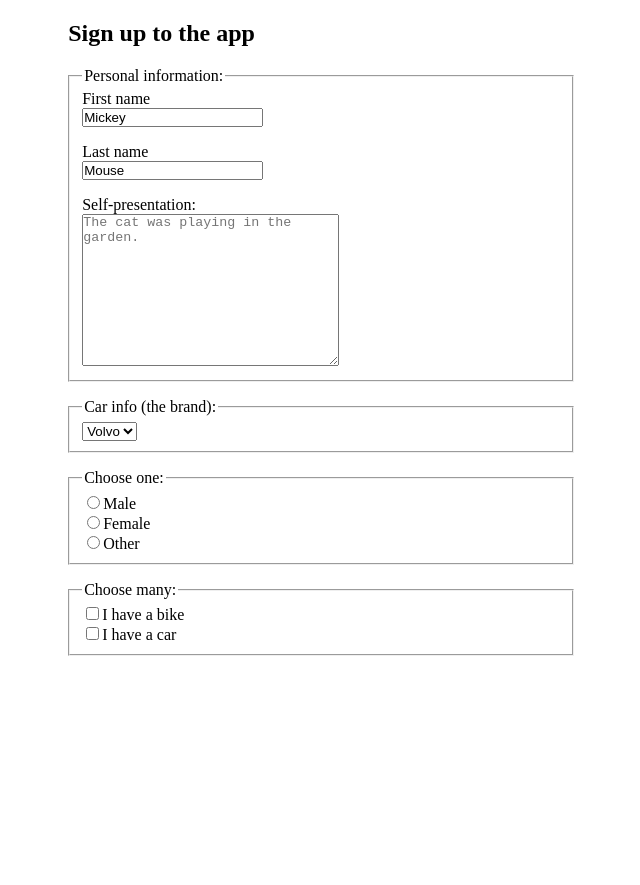
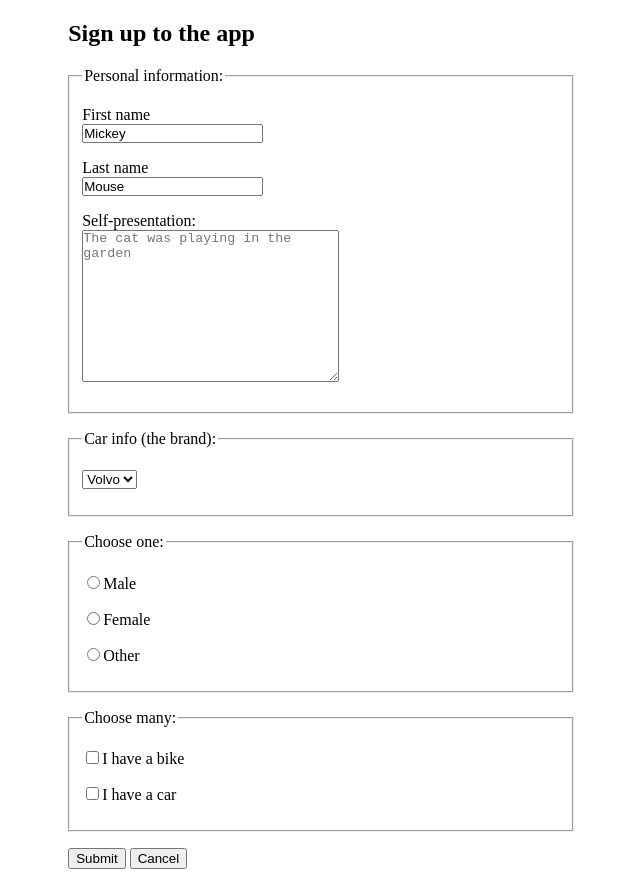
Before and after one commit to EugeneBaichuk/html-course-homework-Baichuk, a plain HTML site: page lesson-8-css/task1.html in a window 1280 px wide. Shown: the whole page, without its empty margins (319-959 px from the left). Before the commit the page ends 800 px from the top, so only its background shows below. Drawn offline with Linux system fonts and the light colour scheme.

Commit message:
lesson 8 corrections made

```diff
--- a/lesson-8-css/task1.html
+++ b/lesson-8-css/task1.html
@@ -6,7 +6,6 @@
   <meta name="viewport" content="width=device-width, initial-scale=1.0">
   <title>Document</title>
   <style>
-
     .box {
       padding: 0 30%;
     }
@@ -14,74 +13,75 @@
     .personal-info div {
       padding: 0 0 1rem;
     }
+
     .personal-info :last-child {
       padding: 0;
     }
+
     fieldset {
       margin: 0 0 1rem;
     }
 
     textarea {
-
       max-width: 30rem;
     }
-
   </style>
 </head>
 <body>
   <div class="box">
     <h2>Sign up to the app</h2>
+
     <form>
       <fieldset class="personal-info">
         <legend>Personal information:</legend>
-    <div>
+        <p>
           <label>First name<br><input type="text" name="First name" value="Mickey"></label>
-    </div>
-    <div>
+        </p>
+        <p>
           <label>Last name<br><input type="text" name="Last name" value="Mouse" ></label>
-    </div>
-    <div>
+        </p>
+        <p>
           <label>Self-presentation:<br>
-        <textarea name="Self-presentation" cols="30" rows="10" placeholder="The cat was playing in the garden."></textarea>
-    </div>
+            <textarea name="Self-presentation" cols="30" rows="10" placeholder="The cat was playing in the garden"></textarea>
+        </p>
       </fieldset>
-
       <fieldset>
         <legend>Car info (the brand):</legend>
-    <div>
+        <p>
           <select name="CarInfo" >
           <option value="Volvo">Volvo</option>
           <option value="Saab">Saab</option>
           <option value="Fiat">Fiat</option>
           <option value="Audi">Audi</option>
           </select>
-    </div>
+        </p>
       </fieldset>
-
       <fieldset>
         <legend>Choose one:</legend>
-    <div>
+        <p>
           <label><input type="radio" name="Gender" value="Male">Male</label>
-    </div>
-    <div>
+        </p>
+        <p>
           <label><input type="radio" name="Gender" value="Female">Female</label>
-    </div>
-    <div>
+        </p>
+        <p>
           <label><input type="radio" name="Gender" value="Other">Other</label>
-    </div>
+        </p>
       </fieldset>
-
       <fieldset>
         <legend>Choose many:</legend>
-    <div>
+        <p>
           <label><input type="checkbox" name="Transport" value="Bike">I have a bike</label>
+        </p>
+        <p>
+          <input type="checkbox" name="Transport" value="Car">I have a car</label>
+        </p>
+      </fieldset>
+      <p>
+        <input type="submit" value="Submit">
+        <button type="button">Cancel</button>
+      </p>
+    </form>
   </div>
-    <div>
-    <label><input type="checkbox" name="Transport" value="Car">I have a car</label>
-    </div>
-  </fieldset>
-  </div>
-
-</form>
 </body>
 </html>
```
Also changed, not shown: lesson-8-css/task2.css (+6 -7 lines), lesson-8-css/task2.html (+1 -11 lines), lesson-8-css/task3.html (+0 -1 lines), lesson-8-css/task3.css (line endings or trailing spaces). Lines whose indentation alone changed are shown as unchanged.
